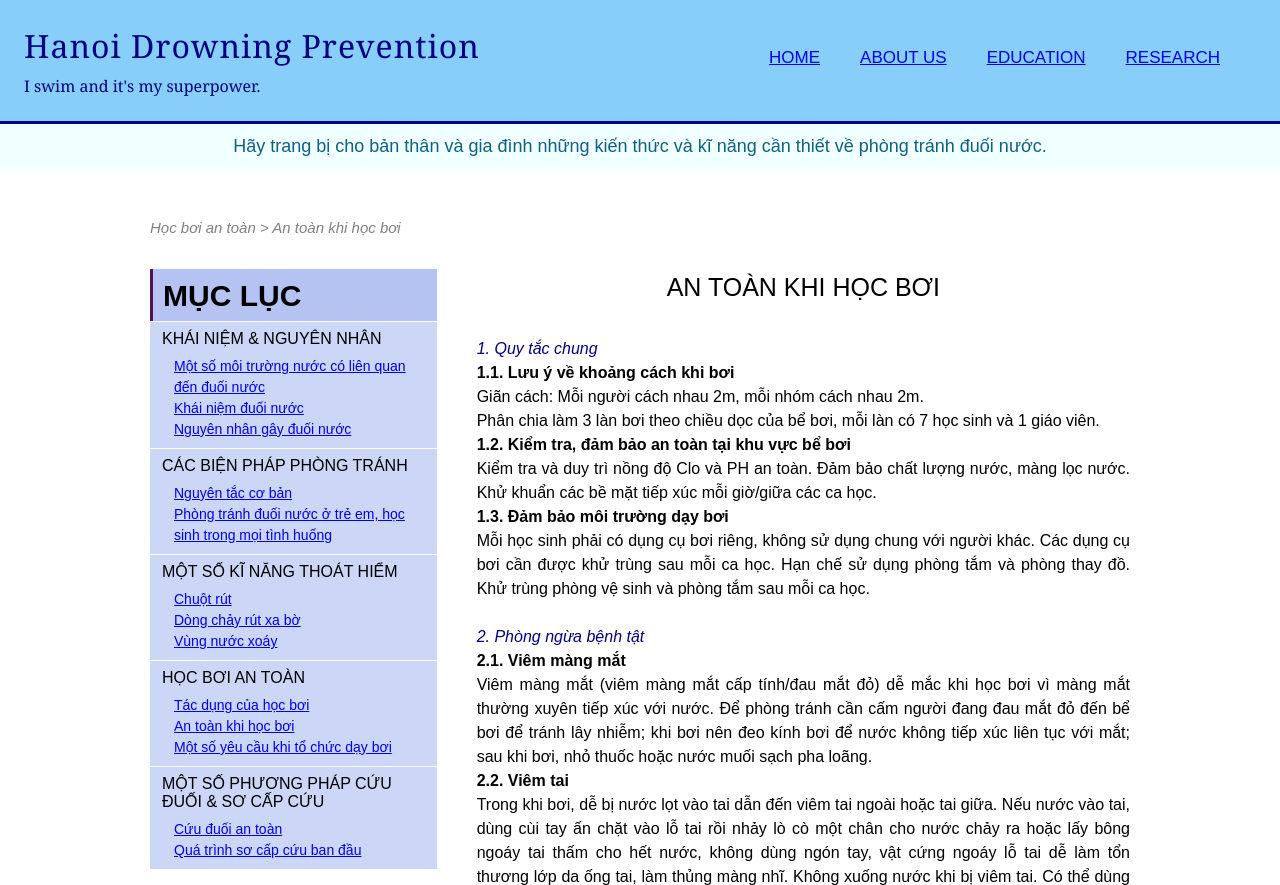
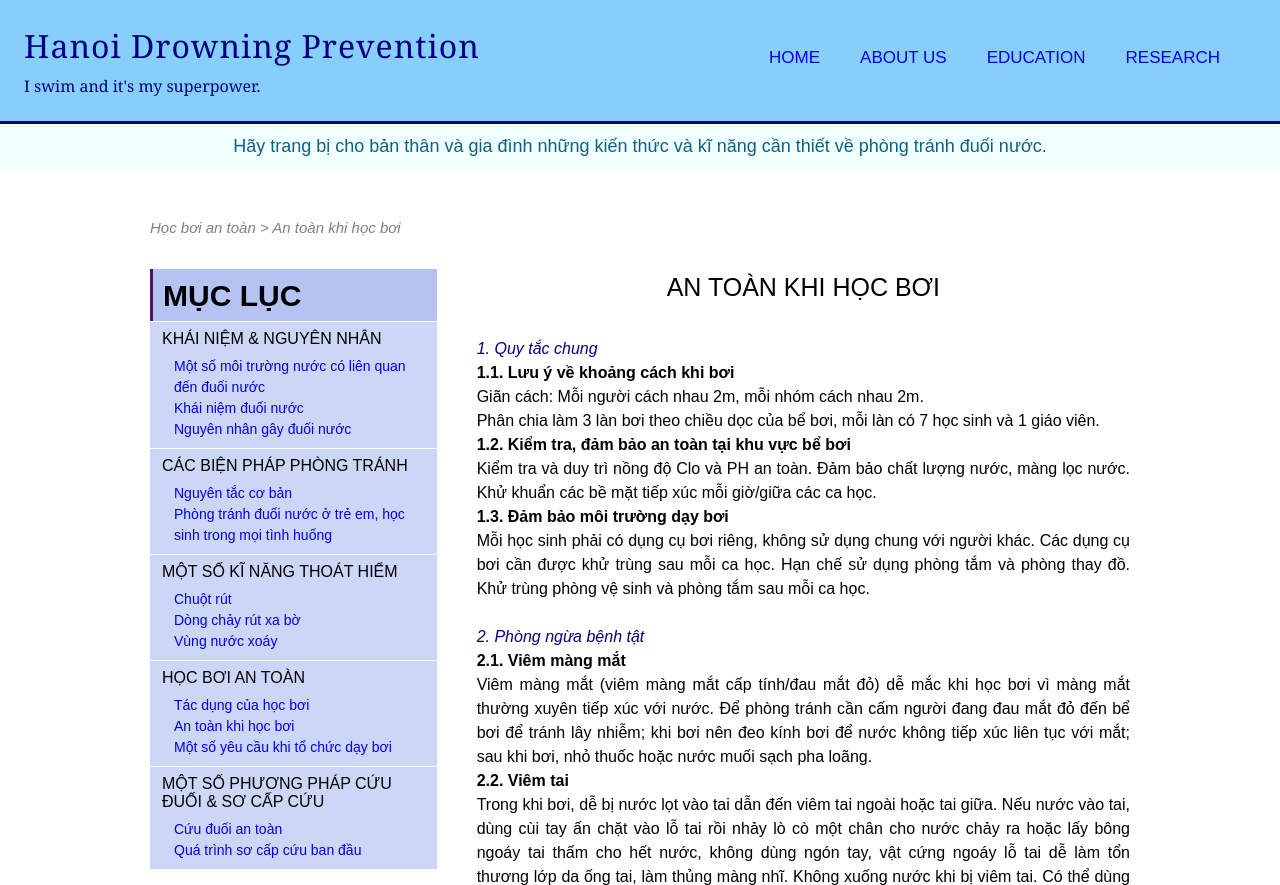
Before and after one commit to tranghoang6405/hanoiswim.github.io, a plain HTML site: page stu_safe.html in a window 1280 px wide. Shown: the top 885 px of the page. Drawn offline with nearby package versions, Linux system fonts and the light colour scheme.

Commit message:
Update stu_safe.html

```diff
--- a/stu_safe.html
+++ b/stu_safe.html
@@ -18,15 +18,15 @@
         </div>
         <div class="menu2">
             <ul class="property">
-                <li><a href="index.html">home</a></li>
+                <li><a style="text-decoration: none" href="index.html">home</a></li>
                 <li class="property1">
-                    <a href="aboutus.html">about us</a>
+                    <a style="text-decoration: none" href="aboutus.html">about us</a>
                 </li>
                 <li>
-                    <a href="website.html">education</a>
+                    <a style="text-decoration: none" href="website.html">education</a>
                 </li>
                 <li>
-                    <a href="research.html">research</a></li>
+                    <a style="text-decoration: none" href="research.html">research</a></li>
             </ul>
         </div>
     </div>
@@ -42,7 +42,7 @@
             <div class="sidebar">
                 <h5>mục lục</h5>
                 <nav> <p>khái niệm & Nguyên nhân</p>
-                    <div><a href="website.html">Một số môi trường nước có liên quan đến đuối nước</a>
+                    <div><a style="text-decoration: none" href="website.html">Một số môi trường nước có liên quan đến đuối nước</a>
                         <ul>
                             <li>Bể, giếng, dụng cụ chứa nước trong gia đình</li>
                             <li>Sông, Hồ, Biển</li>
@@ -50,13 +50,13 @@
                             <li>Lũ lụt</li>
                         </ul>
                     </div>
-                    <div><a href="edu_definition.html">Khái niệm đuối nước</a>
+                    <div><a style="text-decoration: none" href="edu_definition.html">Khái niệm đuối nước</a>
                         <ul>
                             <li>Đuối nước</li>
                             <li>Đuối nước trên cạn</li>
                         </ul>
                     </div>
-                    <div><a href="edu_cause.html">Nguyên nhân gây đuối nước</a>
+                    <div><a style="text-decoration: none" href="edu_cause.html">Nguyên nhân gây đuối nước</a>
                         <ul>
                             <li>Đặc thù về lứa tuối</li>
                             <li>Bệnh lý</li>
@@ -67,8 +67,8 @@
                         </ul></div>
                 </nav>
                 <nav> <p>Các biện pháp phòng tránh</p>
-                    <div><a href="sol_rule.html">Nguyên tắc cơ bản</a></div>
-                    <div><a href="sol_situation.html">Phòng tránh đuối nước ở trẻ em, học sinh trong mọi tình huống</a>
+                    <div><a style="text-decoration: none" href="sol_rule.html">Nguyên tắc cơ bản</a></div>
+                    <div><a style="text-decoration: none" href="sol_situation.html">Phòng tránh đuối nước ở trẻ em, học sinh trong mọi tình huống</a>
                         <ul>
                             <li>Tại gia đình</li>
                             <li>Tại nhà trường</li>
@@ -80,21 +80,21 @@
                 </nav>
 
                 <nav> <p>Một số kĩ năng thoát hiểm</p>
-                    <div><a href="ski_mouse.html">Chuột rút</a>
+                    <div><a style="text-decoration: none" href="ski_mouse.html">Chuột rút</a>
                         <ul>
                             <li>Khái niệm</li>
                             <li>Nguyên nhân</li>
                             <li>Biện pháp</li>
                         </ul>
                     </div>
-                    <div><a href="ski_dongchay.html">Dòng chảy rút xa bờ</a>
+                    <div><a style="text-decoration: none" href="ski_dongchay.html">Dòng chảy rút xa bờ</a>
                         <ul>
                             <li>Nhận biết</li>
                             <li>Nguyên nhân</li>
                             <li>Phòng tránh & xử lí</li>
                         </ul>
                     </div>
-                    <div><a href="ski_vungxoay.html">Vùng nước xoáy</a>
+                    <div><a style="text-decoration: none" href="ski_vungxoay.html">Vùng nước xoáy</a>
                         <ul>
                             <li>Nhận biết</li>
                             <li>Phòng tránh & xử lí</li>
@@ -102,20 +102,20 @@
                     </div>
                 </nav>
                 <nav> <p>Học bơi an toàn</p>
-                    <div><a href="stu_ben.html">Tác dụng của học bơi</a></div>
-                    <div><a href="stu_safe.html">An toàn khi học bơi</a>
+                    <div><a style="text-decoration: none" href="stu_ben.html">Tác dụng của học bơi</a></div>
+                    <div><a style="text-decoration: none" href="stu_safe.html">An toàn khi học bơi</a>
                         <ul>
                             <li>Quy tắc chung</li>
                             <li>Phòng ngừa bệnh tật</li>
                             <li>Phòng tránh chấn thương</li>
                         </ul>
                     </div>
-                    <div><a href="stu_require.html">Một số yêu cầu khi tổ chức dạy bơi</a></div>
+                    <div><a style="text-decoration: none" href="stu_require.html">Một số yêu cầu khi tổ chức dạy bơi</a></div>
                 </nav>
 
                 <nav> <p>Một số phương pháp cứu đuối & sơ cấp cứu</p>
-                    <div><a href="pp_save.html">Cứu đuối an toàn</a></div>
-                    <div><a href="pp_socapcuu.html">Quá trình sơ cấp cứu ban đầu</a></div>
+                    <div><a style="text-decoration: none" href="pp_save.html">Cứu đuối an toàn</a></div>
+                    <div><a style="text-decoration: none" href="pp_socapcuu.html">Quá trình sơ cấp cứu ban đầu</a></div>
                     <div></div>
                 </nav>
 
```
